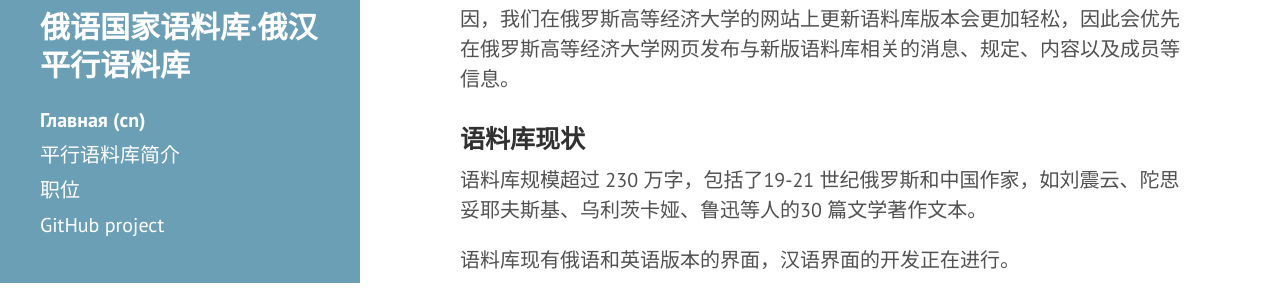
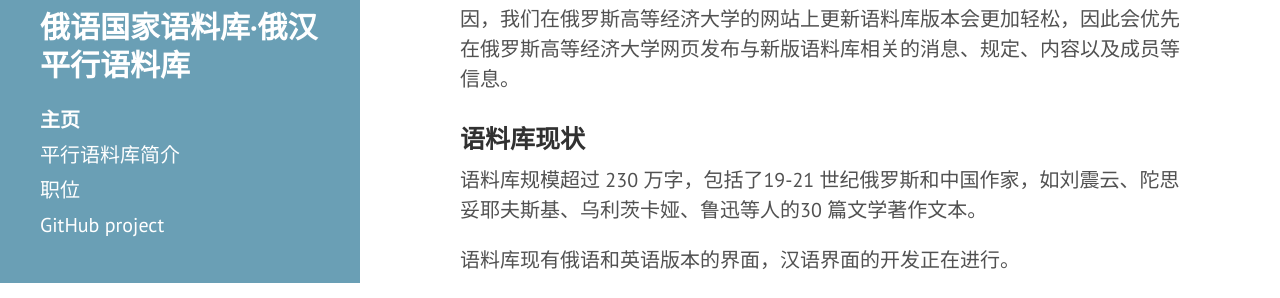
Before and after one commit to ruzcorp-test/ruzcorp-test.github-io, a Jekyll site: the page built from cn/index.md, in a window 1280 px wide. Shown: the part 617-915 px from the top of the page. Built offline with Jekyll 4.4.1, drawn with Linux system fonts in a browser that asks for light colours; Markdown is read by kramdown in place of the engine named in the settings; our own code applies the rules of GitHub Pages for plain Markdown files.

Commit message:
Update sidebar.html

```diff
--- a/_includes/sidebar.html
+++ b/_includes/sidebar.html
@@ -24,7 +24,7 @@
 
 		<nav class="sidebar-nav">
 			<ul class="not-marked-menu">
-				<li class="not-marked-menu"><a class="sidebar-nav-item{% if page.url == '/cn/' %} active{% endif %}" href="{{ site.baseurl }}cn/">Главная (cn)</a></li>
+				<li class="not-marked-menu"><a class="sidebar-nav-item{% if page.url == '/cn/' %} active{% endif %}" href="{{ site.baseurl }}cn/">主页</a></li>
 
 			  {% comment %}
 				The code below dynamically generates a sidebar nav of pages with
```
